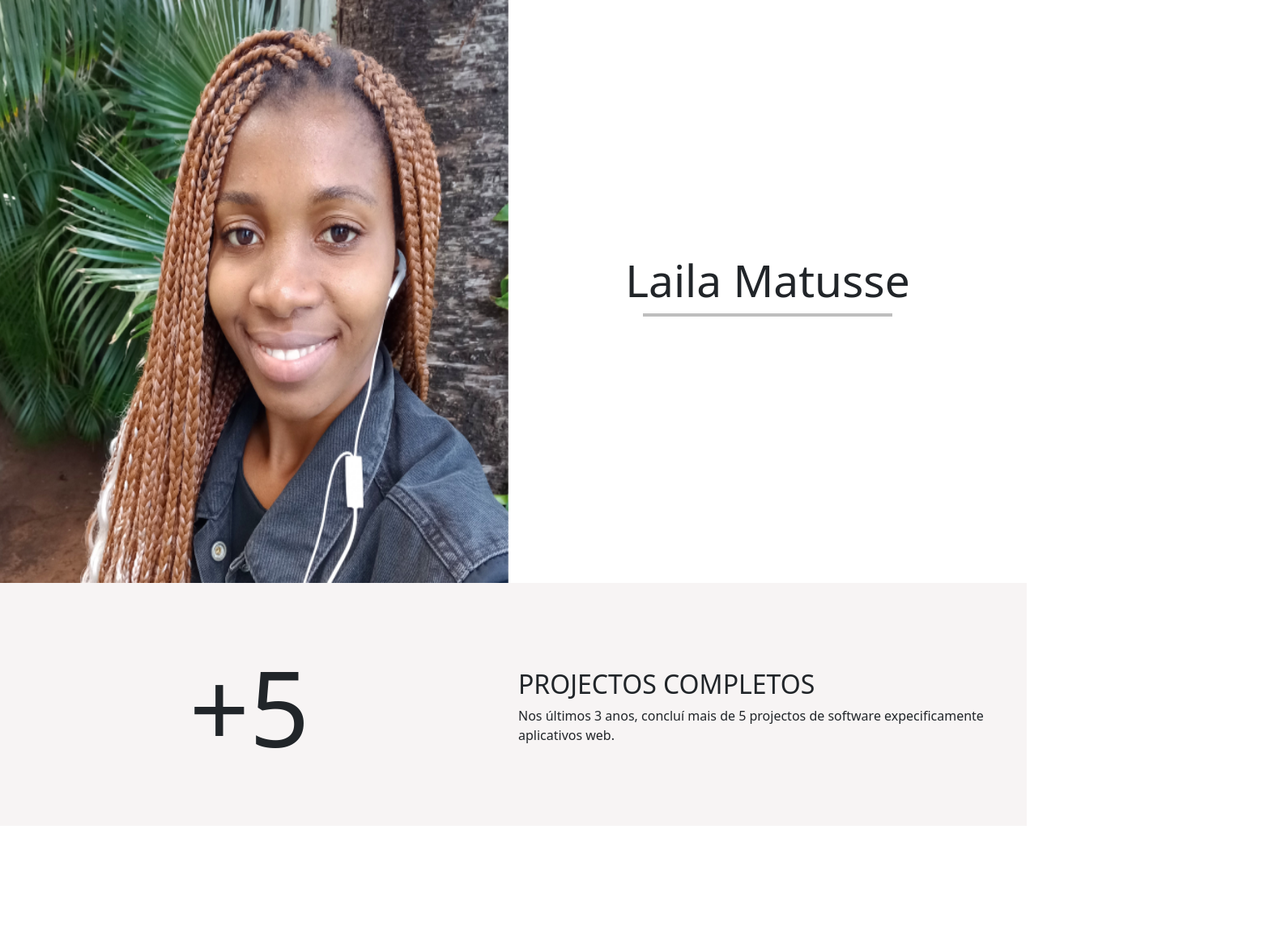
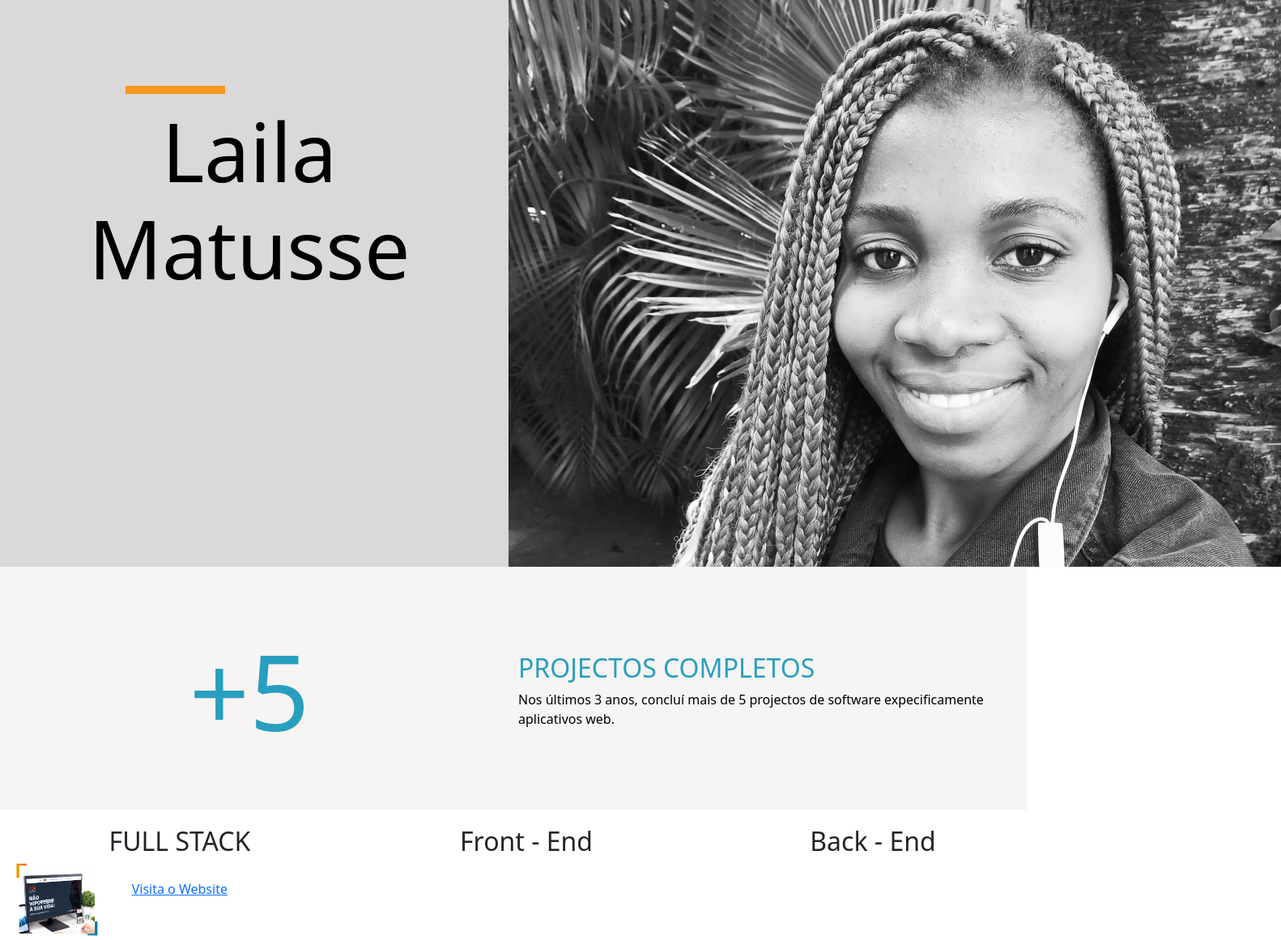
Before and after one commit to lmatusse/ldevz-v1, a website: page view/myProjects.html in a window 1280 px wide. Shown: the whole page at 81% size, 1582 px wide, since content can reach past the window. Before the commit the page ends 1020 px from the top, so only its background shows below. Drawn offline with nearby package versions, Linux system fonts and the light colour scheme.

Commit message:
my-portifolio

```diff
--- a/public/css/myProjects.css
+++ b/public/css/myProjects.css
@@ -10,19 +10,27 @@
                     }
 
                     .my-info .me {
-            background-color: #f7f2f2;
+                        background-color: #000000;
                         padding: 0 !important;
                     }
 
                     .about-me {
-            height: 720px;
+                        height: 700px;
                         width: 100%;
+                        background-color: black;
                     }
 
                     .about-me:hover {
                         cursor: pointer;
                         color: #fff;
                     }
+                    /*.m4 {
+            border-radius: 50%;
+            margin: 0 auto;
+            position: relative;
+            top: 30%;
+            left: 40%;
+        }*/
 
                     .contact-me {
                         align-items: center;
@@ -31,24 +39,30 @@
                         vertical-align: middle;
                         top: 0%;
                         position: relative;
-            border-radius: 50%;
                         text-transform: capitalize;
                         font-weight: 600;
+                        background-color: #dad8d8;
                     }
 
                     .contact {
                         width: 100%;
                         position: relative;
+                        color: rgb(0, 0, 0);
+                        top: -106px;
                     }
 
-        .contact-me hr {
-            width: 50%;
-            margin: 0 auto;
-            border: 2px solid black !important;
+                    .content {}
+
+                    .contact-me .hr1 {
+                        width: 20%;
+                        position: relative;
+                        left: 155px;
+                        margin-bottom: 10px;
+                        border: 5px solid #F8991D !important;
                     }
 
                     .contact-me h3 {
-            font-size: 55px !important;
+                        font-size: 100px !important;
                         text-align: center;
                     }
 
@@ -62,6 +76,12 @@
                         width: 100%;
                         padding-top: 20px;
                         padding-bottom: 20px !important;
+                        /*background-image: url('../img/programaçao.png');
+        background-size: cover;*/
+                        color: #289FBF;
+                        /* object-fit: cover;
+                    background-position: center center;
+                    background-repeat: no-repeat;*/
                     }
 
                     .counter {
@@ -69,6 +89,10 @@
                         text-align: center;
                         position: relative;
                         top: 16%;
+                    }
+
+                    .projectCompleted p {
+                        color: #000000;
                     }
 
                     .projectCompleted {
@@ -79,3 +103,16 @@
                     .projectCompleted h2 {
                         text-transform: uppercase;
                     }
+
+                    .details {
+                        padding-top: 20px;
+                        padding-left: 20px;
+                    }
+
+                    .full-s {
+                        margin-top: 20px
+                    }
+
+                    .details h2 {
+                        text-align: center;
+                    }
--- a/view/myProjects.html
+++ b/view/myProjects.html
@@ -14,17 +14,20 @@
 
 <body>
     <div class="row my-info ">
+
+        <div class="col-md-6 contact-me">
+            <div class="contact">
+                <div class="hr1"></div>
+                <h3>Laila Matusse</h3>
+
+                <p class="content"></p>
+            </div>
+        </div>
         <div class="col-md-6 me">
             <div id="my-info" class="about-me">
-                <img src="../img/m4.png" width="100%" height="100%" alt="">
+                <img class="m4" src="../img/6.png" alt="">
             </div>
-        </div>
-        <div class="col-md-6 contact-me">
-            <div class="contact">
-                <h3>Laila Matusse</h3>
-                <hr>
-                <p></p>
-            </div>
+
         </div>
     </div>
     <div class=" row projects">
@@ -41,6 +44,25 @@
         </div>
         <p></p>
     </div>
+    <div class="row details">
+        <div class="col-md-4">
+            <h2>FULL STACK</h2>
+            <div class="row">
+                <div class="col-md-4"><img src="../img/POW.png" width="120px" alt=""></div>
+                <div class="col-md-6">
+                    <div class="full-s"><a href="http://">Visita o Website</a></div>
+
+                </div>
+                <DIV></DIV>
+            </div>
+        </div>
+        <div class="col-md-4">
+            <h2>Front - End</h2>
+        </div>
+        <div class="col-md-4">
+            <h2>Back - End</h2>
+        </div>
+    </div>
     <script src="../js/counterup.js"></script>
 </body>
 
```
Also changed, not shown: public/img/5.png (added), public/img/6.png (added). Lines whose indentation alone changed are shown as unchanged.
